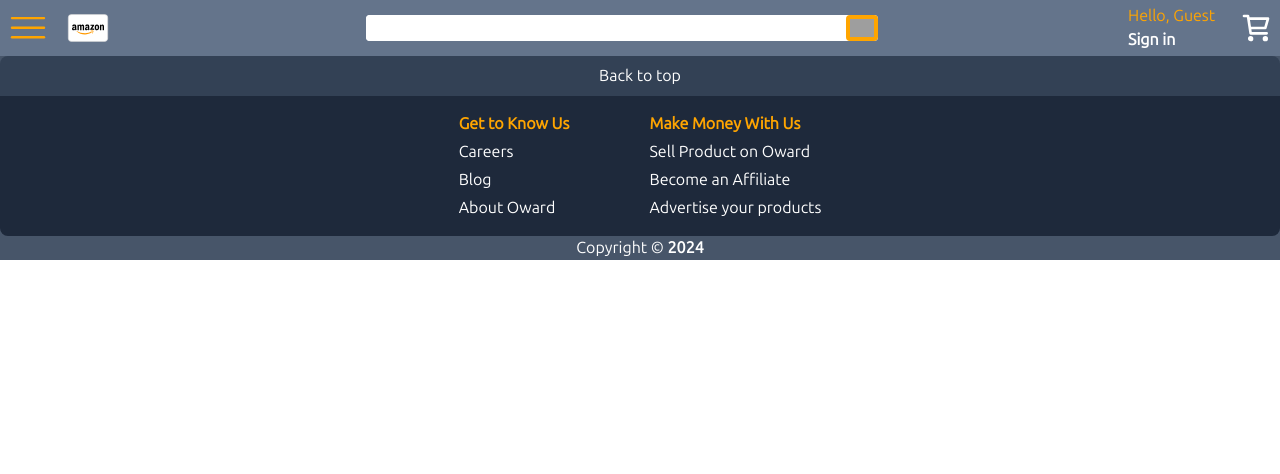
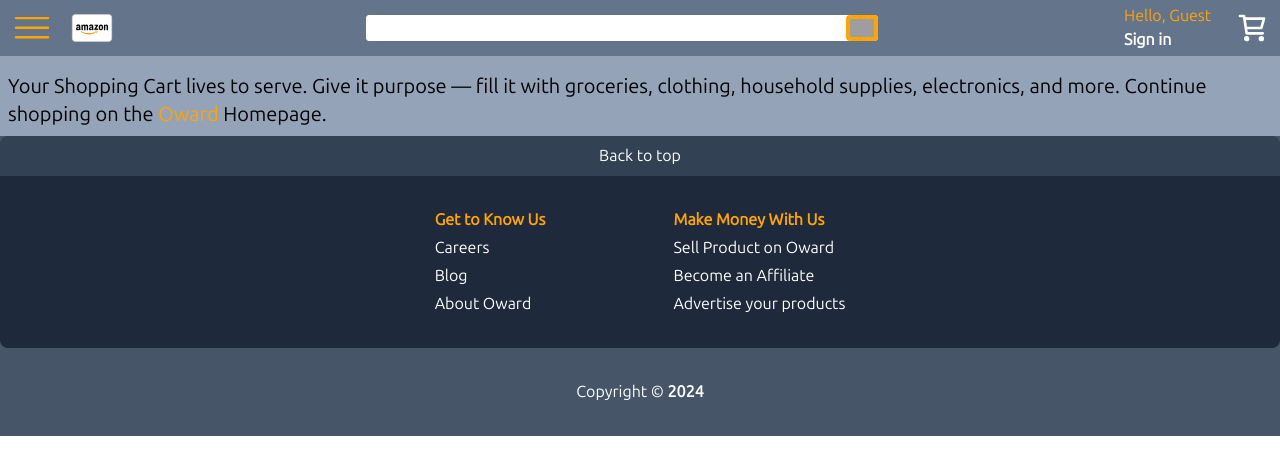
Before and after one commit to OjeeAfolabi/oward-app, a React (Vite) app in the folder client/: page /cart in a window 1280 px wide. Shown: the top 474 px of the page. Built offline with nearby package versions, Linux system fonts and the light colour scheme; grey boxes are pictures that could not be loaded; a web font is replaced by a local one.

Commit message:
cards for category and carts

```diff
--- a/client/src/App.jsx
+++ b/client/src/App.jsx
@@ -18,6 +18,7 @@
       <Route index element={<Home/>} />
       <Route path="product" element={<Product/>} />
       <Route path ="cart" element={<Cart/>} />
+
      </Route>
 
     </Routes>
--- /dev/null
+++ b/client/src/components/CategoryCard.jsx
@@ -0,0 +1,21 @@
+import React from 'react'
+import { Link } from 'react-router-dom'
+
+const CategoryCard = () => {
+  return (
+    <div className='bg-[white] w-[80%] rounded md:w-[25rem] md:p-[1rem] '>
+        <div className='p-4 flex flex-col justify-center items-center gap-3 '>
+            <p className='font-semibold md:text-lg'>Shoes & Sneakers</p>
+            <div className='w-[80%] bg-[#fdeaed] p-4 rounded md:w-[100%]'>
+          <img src="images/shoetest.png" alt="" />
+        </div>
+        <div>
+          <Link className='text-[#ffa500]'><strong>Shop Now</strong></Link>
+        </div>
+        </div>
+
+    </div>
+  )
+}
+
+export default CategoryCard
--- a/client/src/components/Footer.jsx
+++ b/client/src/components/Footer.jsx
@@ -3,9 +3,9 @@
 const Footer = () => {
   return (
     <div className="bg-slate-600 flex flex-col w-[100%] text-center text-white">
-      <p className=" bg-slate-700 rounded-t-lg p-2">Back to top</p>
+      <p className=" bg-slate-700 rounded-t-lg p-2 ">Back to top</p>
 
-      <div className="bg-slate-800 flex rounded-b-lg gap-[2rem] md:gap-[5rem] justify-center items-center py-4">
+      <div className="bg-slate-800 flex rounded-b-lg gap-[2rem] md:gap-[8rem] justify-center items-center md:py-8 py-4">
         <div className="m-0  flex flex-col gap-1 ">
           <p className="font-bold text-[orange] ">Get to Know Us</p>
           <p className="text-left">Careers</p>
@@ -19,7 +19,7 @@
           <p className="text-left">Advertise your products</p>
         </div>
       </div>
-      <span>Copyright &copy; <strong>2024</strong></span>
+      <span className="p-[1rem] md:p-[2rem]">Copyright &copy; <strong>2024</strong></span>
 
     </div>
   );
--- a/client/src/components/Header.jsx
+++ b/client/src/components/Header.jsx
@@ -3,6 +3,8 @@
 import NavModal from "./UI/NavModal";
 import ReactDOM from 'react-dom'
 import { FaRegUser } from "react-icons/fa";
+import { Link } from "react-router-dom";
+
 
 const Header = () => {
 
@@ -13,15 +15,15 @@
   };
 
   return (
-    <div className="bg-slate-500 justify-center flex-col w-[100%] pb-1 pt-1">
-      <div className="w-[100%] flex justify-between items-center ">
+    <div className="fixed z-[2] top-0 left-0 bg-slate-500 justify-center items-center flex-col w-[100%] p-1">
+      <div className="w-[100%] flex justify-between items-center">
         <div className="flex">
-          <img
+          <button><img
             onClick={clickHandler}
             className="w-[40px] ml-2"
             src="icons/hamburger.svg"
             alt=""
-          />
+          /></button>
           <img
             className="w-[80px] m-0 h-[40px]"
             src="icons/amazon.svg"
@@ -43,13 +45,15 @@
             <span className='md:ml-3 hidden md:flex w-[6em] text-[#ffa500]'>Hello, Guest</span>
             <span className="md:hidden text-white"><strong>Guest</strong></span>
             <span className="md:ml-3 mt-0 mb-0 hidden md:flex">
-              <button className="text-white "><strong>Sign in</strong></button>
+              <Link to='/login'><strong className="text-[white]">Sign in</strong></Link>
             </span>
           </div>
           <span className="flex md:hidden m-0 p-0"><FaRegUser className="m-0 p-0 text-xl text-white  "/></span>
 
           <div>
-            <img className="w-[2em] mr-2" src="icons/cart.svg" alt="" />
+            <Link to='/cart'>
+              <img className="w-[2em] mr-2" src="icons/cart.svg" alt="" />
+            </Link>
           </div>
         </div>
       </div>
--- a/client/src/components/Page/Cart.jsx
+++ b/client/src/components/Page/Cart.jsx
@@ -1,9 +1,19 @@
 // import React from 'react'
+
+import { Link } from "react-router-dom"
 
 const Cart = () => {
   return (
-    <div >
-
+    <div className="bg-slate-400">
+      <p className="text-2xl font-bold p-[1rem] text-[white] ">Your cart is empty.</p>
+      <div className="p-2 w-[100%]">
+        <p className="text-xl">
+        Your Shopping Cart lives to serve. Give it purpose — fill it with groceries, clothing, household supplies, electronics, and more.
+        Continue shopping on the <Link className="text-[#ffa500]" to='/'>
+           Oward
+        </Link> Homepage.
+</p>
+      </div>
     </div>
   )
 }
--- a/client/src/components/Page/Home.jsx
+++ b/client/src/components/Page/Home.jsx
@@ -1,11 +1,36 @@
 // import React from 'react'
+
+import CategoryCard from "../CategoryCard";
 
 const Home = () => {
   return (
-    <div>
+    <div className="w-[100%]">
 
+      <div className="relative w-[inherit] h-[80vh] md:h-[100vh] mt-[6.5em] bg-[url('images/amazonbg.jpg')] bg-cover md:mt-[3em] ">
+        {/* <img className="absolute " src="images/amazonbg.jpg" alt="" /> */}
+        <div className="absolute bottom-0 left-0 w-[inherit] justify-center items-center md:flex-row flex md:gap-[2rem] flex-col gap-3 border-[4px]">
+         <div className="flex justify-center">
+           <CategoryCard />
+         </div>
+          <div className="flex justify-center">
+            <CategoryCard />
+          </div >
+          <div className="hidden md:flex">
+            <CategoryCard />
+          </div>
+        </div>
+
+      </div>
+
+      <div className="bg-[pink]">
+          <div className=" justify-center items-center md:gap-[2rem] md:pt-[2rem] flex flex-col pt-[1rem] gap-[1rem] md:flex-row ">
+            <CategoryCard />
+            <CategoryCard />
+            <CategoryCard />
+          </div>
+        </div>
     </div>
-  )
-}
+  );
+};
 
-export default Home
+export default Home;
--- a/client/src/components/Page/Login.jsx
+++ b/client/src/components/Page/Login.jsx
@@ -1,10 +1,14 @@
+import { Link } from "react-router-dom";
 import LoginSignfooter from "./LoginSignfooter";
+import { LiaHandPointLeftSolid } from "react-icons/lia";
 
 const Login = () => {
   return (
     <div className="flex justify-center items-center flex-col ">
       <span className="bg-slate-900 w-[100%] flex justify-center">
+        <Link to='/'>
           <img className="w-20" src="icons/amazon.svg " alt="" />
+        </Link>
       </span>
       <div className="flex justify-center items-center w-[100%] mt-4 ">
         <div className="flex flex-col border border-slate-700 mb-10 mt-8 p-4 gap-[1rem] w-[90%] items-left justify-left rounded md:w-[40%] md:mb-[1rem]">
@@ -12,21 +16,36 @@
 
           <div>
             <p className="text-left font-bold">Email</p>
-                <input placeholder="E-mail" type="text" className="w-[100%] border border-slate-700 rounded p-[0.3rem] placeholder:text-slate-400"/>
+            <input
+              placeholder="E-mail"
+              type="text"
+              className="w-[100%] border border-slate-700 rounded p-[0.3rem] placeholder:text-slate-400"
+            />
           </div>
 
           <div>
             <p className="text-left font-bold">Password</p>
-                <input placeholder="Password" type="text" className="w-[100%] border border-slate-700 rounded p-[0.3rem] placeholder:text-slate-400"/>
+            <input
+              placeholder="Password"
+              type="text"
+              className="w-[100%] border border-slate-700 rounded p-[0.3rem] placeholder:text-slate-400"
+            />
           </div>
 
           <div className="flex justify-center md:items-center ">
-                <button className="bg-[#ffa500] mt-5 text-xl text-white p-[0.5rem] rounded w-[10rem] md:w-[20rem] mb-5 ">Sign in</button>
+            <button className="bg-[#ffa500] mt-5 text-xl text-white p-[0.5rem] rounded w-[10rem] md:w-[20rem] mb-5 ">
+              Sign in
+            </button>
           </div>
-
+          <div className="flex justify-center items-center gap-1">
+            <p>Don&apos;t have an account? Sign up</p>
+            <Link className="text-[#ffa500] font-semibold" to="/signup"> Here
+            </Link>
+            <LiaHandPointLeftSolid className="text-[#ffa500]" />
           </div>
         </div>
-    <LoginSignfooter/>
+      </div>
+      <LoginSignfooter />
     </div>
   );
 };
--- a/client/src/components/Page/Product.jsx
+++ b/client/src/components/Page/Product.jsx
@@ -2,8 +2,10 @@
 
 const Product = () => {
   return (
-    <div>Product</div>
-  )
-}
+   <div>
+    Product Page
+   </div>
+  );
+};
 
-export default Product
+export default Product;
--- a/client/src/components/UI/NavModal.jsx
+++ b/client/src/components/UI/NavModal.jsx
@@ -6,9 +6,9 @@
 const NavModal = ({setModal}) => {
 
   return (
-    <div className="flex fixed top-0 left-0 h-[100vh] w-[100%] bg-[rgb(0,0,0,0.8)]">
+    <div className="flex fixed top-0 left-0 h-[100vh] w-[100%] bg-[rgb(0,0,0,0.8)] z-[10]">
       <div className="w-[80%] md:w-[30%] flex-col ">
-        <button className="bg-slate-900 w-[100%] text-white p-4 text-2xl flex justify-center items-center gap-[1rem]"> <FaRegUser/>
+        <button className="bg-slate-900 w-[100%] text-white p-4 text-2xl flex justify-center items-center gap-[1rem]"> <FaRegUser className="text-[#ffa500]"/>
           Hello, Guest
         </button>
         <div className="bg-[white] h-screen overflow-auto pl-8 flex flex-col gap-[1em] pb-20">
--- /dev/null
+++ b/client/src/components/UI/ProductCard.jsx
@@ -0,0 +1,19 @@
+
+const ProductCard = () => {
+  return (
+      <div className=" w-[40%] md:w-[20%] flex flex-col  justify-center items-center gap-2 md:gap-4 p-4 rounded border-2 border-slate-600  m-3">
+        <img className="w-[7rem] " src="images/newbalance.png" alt="" />
+        <div>
+          <p className="border border-[#ffa500] p-1 rounded md:font-semibold ">
+            New Balance W690bo3 Navy/Orange
+          </p>
+        </div>
+        <div className="flex justify-center items-center gap-3">
+          <p className="bg-slate-800 text-[14px] p-[3px] md:text-[20px] md:p-[8px] rounded text-[white]">$45</p><button className="bg-[#ffa500] rounded md:p-[8px] md:text-[20px] text-[13px] p-[3px] ">Add to cart</button>
+        </div>
+      </div>
+
+  )
+}
+
+export default ProductCard
--- a/client/src/index.css
+++ b/client/src/index.css
@@ -18,3 +18,10 @@
 #footer{
   box-shadow: 0px -2px 10px rgba(2, 14, 44, 0.5);
 }
+
+@media  only screen and (max-width: 375px) {
+  #size {
+    column-gap: 0.1rem;
+    font-size: x-small;
+  }
+}
```
Also changed, not shown: client/src/components/Page/Signup.jsx (+41 -16 lines), client/public/images/newbalance.png (added), client/public/images/shoetest.png (added). Lines whose indentation alone changed are shown as unchanged.
